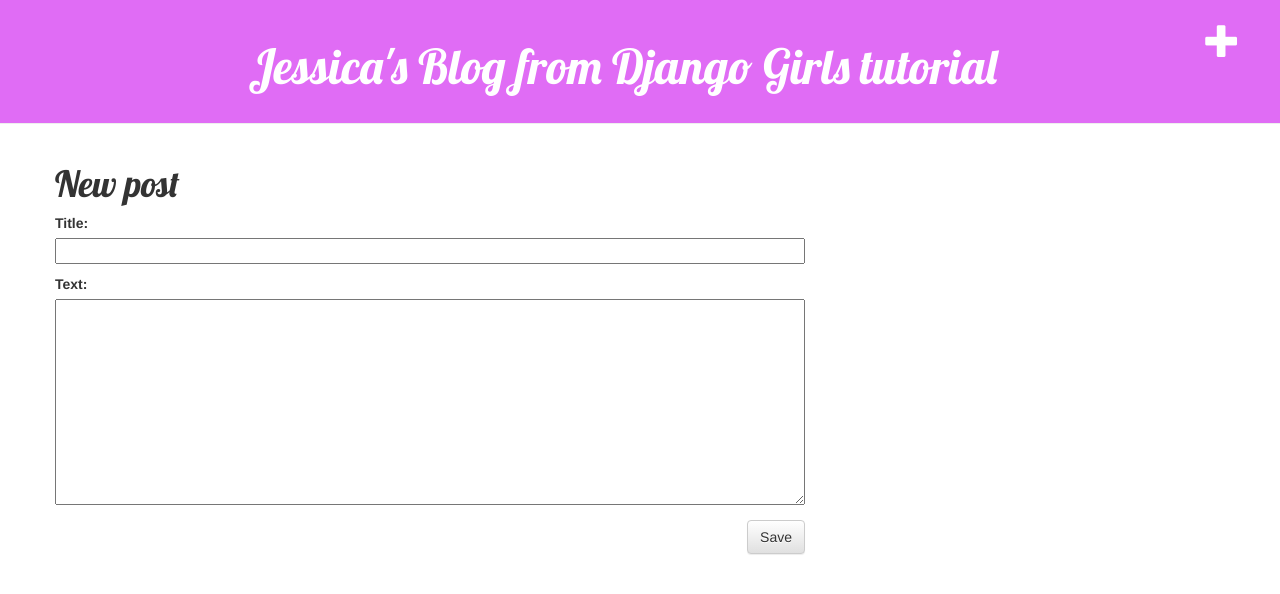
After one commit to jtemporal/my-first-blog, a Django app: page /post/new/ in a window 1280 px wide. The commit adds this page. Shown: the top 594 px of the page. Run offline with Django 3.2, Linux system fonts and the light colour scheme; some libraries are stand-ins or nearby versions.

Commit message:
added view and template for adding a new post

```diff
--- /dev/null
+++ b/blog/forms.py
@@ -0,0 +1,7 @@
+from django import forms
+from .models import Post
+
+class PostForm(forms.ModelForm):
+    class Meta:
+        model = Post
+        fields = ('title', 'text',)
--- a/blog/templates/blog/base.html
+++ b/blog/templates/blog/base.html
@@ -10,6 +10,7 @@
     </head>
 	<body>
 		<div class="page-header">
+			<a href="{% url 'post_new' %}" class="top-menu"><span class="glyphicon glyphicon-plus"></span></a>
 	        <h1><a href="/">Jessica's Blog from Django Girls tutorial</a></h1>
 		</div>
         <div class="content container">
--- a/blog/templates/blog/post_detail.html
+++ b/blog/templates/blog/post_detail.html
@@ -7,7 +7,7 @@
                 {{ post.published_date }}
             </div>
         {% endif %}
-	        <h1>{{ post.title }}</h1>
-	        <p>{{ post.text|linebreaks }}</p>
+		<h1>{{ post.title }}</h1>
+        <p>{{ post.text|linebreaks }}</p>
 	</div>
 {% endblock %}
--- /dev/null
+++ b/blog/templates/blog/post_edit.html
@@ -0,0 +1,9 @@
+{% extends 'blog/base.html' %}
+
+{% block content%}
+	<h1>New post</h1>
+	<form method="POST" class="post-form">{% csrf_token %}
+		{{ form.as_p }}
+		<button type="submit" class="save btn btn-default">Save</button>
+	</form>
+{% endblock %}
--- a/blog/urls.py
+++ b/blog/urls.py
@@ -5,4 +5,5 @@ from . import views
 urlpatterns = [
     url(r'^$', views.post_list, name='post_list'),
     url(r'^post/(?P<pk>[0-9]+)/$', views.post_detail, name='post_detail'),
+    url(r'^post/new/$', views.post_new, name='post_new'),
 ]
--- a/blog/views.py
+++ b/blog/views.py
@@ -1,7 +1,8 @@
 from django.shortcuts import render
 from django.utils import timezone
+from django.shortcuts import render, get_object_or_404, redirect
 from .models import Post
-from django.shortcuts import render, get_object_or_404
+from .forms import PostForm
 
 def post_list(request):
     posts = Post.objects.filter(published_date__lte=timezone.now()).order_by('published_date')
@@ -10,3 +11,16 @@ def post_list(request):
 def post_detail(request, pk):
     post = get_object_or_404(Post, pk=pk)
     return render(request, 'blog/post_detail.html', {'post': post})
+
+def post_new(request):
+    if request.method == "POST":
+       form = PostForm(request.POST)
+       if form.is_valid():
+           post = form.save(commit=False)
+           post.author = request.user
+           post.published_date = timezone.now()
+           post.save()
+           return redirect('post_detail', pk=post.pk)
+    else:
+        form = PostForm()
+    return render(request, 'blog/post_edit.html', {'form': form})
```
